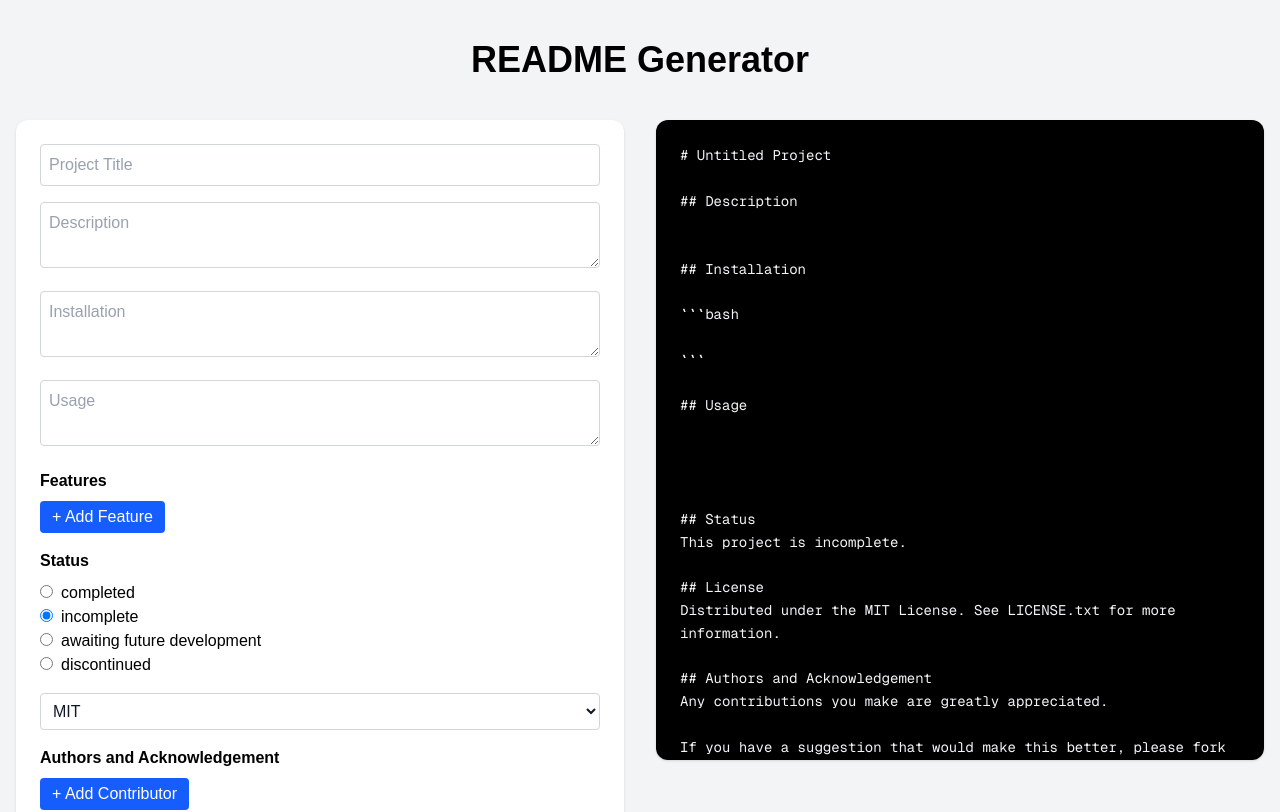
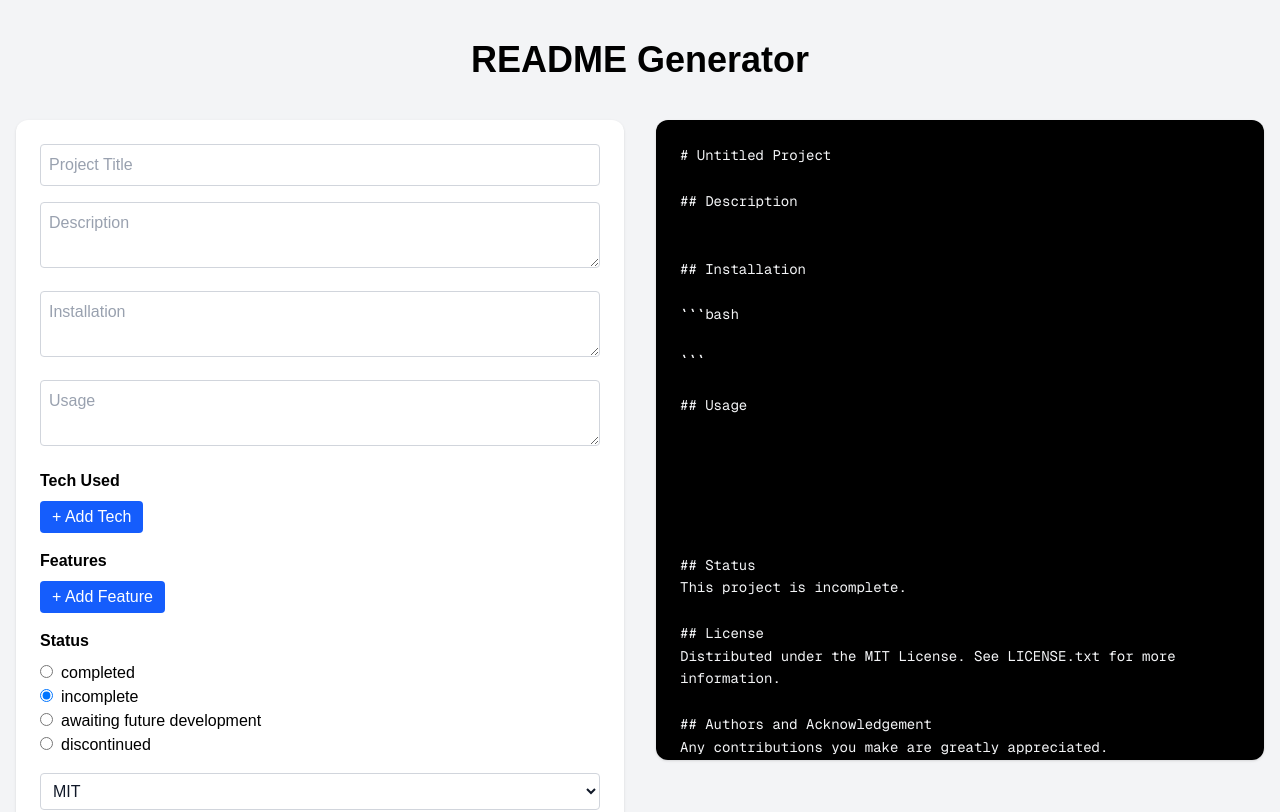
Before and after one commit to sifzerda/nx-readme-generator, a Next.js app: page / in a window 1280 px wide. Shown: the top 812 px of the page. Built offline with nearby package versions, Linux system fonts and the light colour scheme.

Commit message:
added tech section

```diff
--- a/src/app/components/ReadmeForm.js
+++ b/src/app/components/ReadmeForm.js
@@ -59,6 +59,58 @@ export default function ReadmeForm({ formData, setFormData }) {
         onChange={handleChange}
         className="w-full border border-gray-300 p-2 rounded text-gray-900 bg-white placeholder-gray-400"
       />
+
+       {/* TECH */}
+      <div>
+        <p className="font-semibold mb-2">Tech Used</p>
+
+        {formData.techs.map((tech, index) => (
+          <div key={index} className="flex gap-2 mb-2">
+            <input
+              value={tech}
+              onChange={(e) => {
+                const updated = [...formData.techs];
+                updated[index] = e.target.value;
+
+                setFormData((prev) => ({
+                  ...prev,
+                  techs: updated,
+                }));
+              }}
+              className="w-full border border-gray-300 p-2 rounded text-gray-900 bg-white placeholder-gray-400"
+              placeholder={`E.g. npm package`}
+            />
+
+            {/* ❌ ONLY show delete button for index > 0 */}
+            {index > 0 && (
+              <button
+                type="button"
+                onClick={() => {
+                  setFormData((prev) => ({
+                    ...prev,
+                    techs: prev.techs.filter((_, i) => i !== index),
+                  }));
+                }}
+                className="px-3 py-1 bg-red-600 text-white rounded">
+                🗑️
+              </button>
+            )}
+          </div>
+        ))}
+
+        {/* ADD BUTTON */}
+        <button
+          type="button"
+          onClick={() =>
+            setFormData((prev) => ({
+              ...prev,
+              techs: [...prev.techs, ""],
+            }))
+          }
+          className="px-3 py-1 bg-blue-600 hover:bg-blue-700 text-white rounded">
+          + Add Tech
+        </button>
+      </div>
 
       {/* FEATURES */}
       <div>
--- a/src/app/page.js
+++ b/src/app/page.js
@@ -10,6 +10,7 @@ export default function Home() {
     description: "",
     installation: "",
     usage: "",
+    techs: [],
     features: [],
     status: "incomplete",
     license: "MIT",
--- a/utils/generateMarkdown.js
+++ b/utils/generateMarkdown.js
@@ -13,6 +13,13 @@ ${data.installation || ""}
 
 ## Usage
 ${data.usage || ""}
+
+${
+  data.techs.length
+    ? `## Tech Used
+${data.techs.map((f) => `- ${f}`).join("\n")}`
+    : ""
+}
 
 ${
   data.features.length
```
Also changed, not shown: 1 other file (tests, documents, lock files or other folders).
